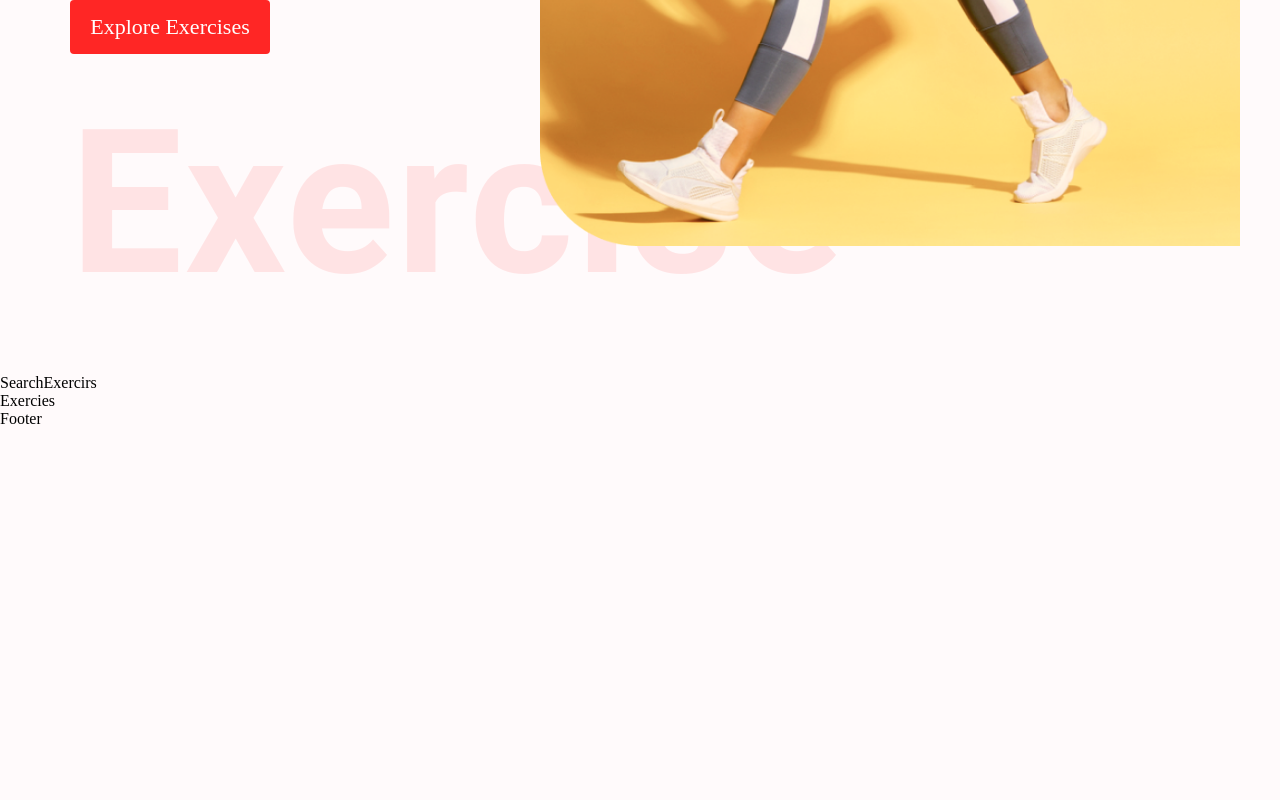
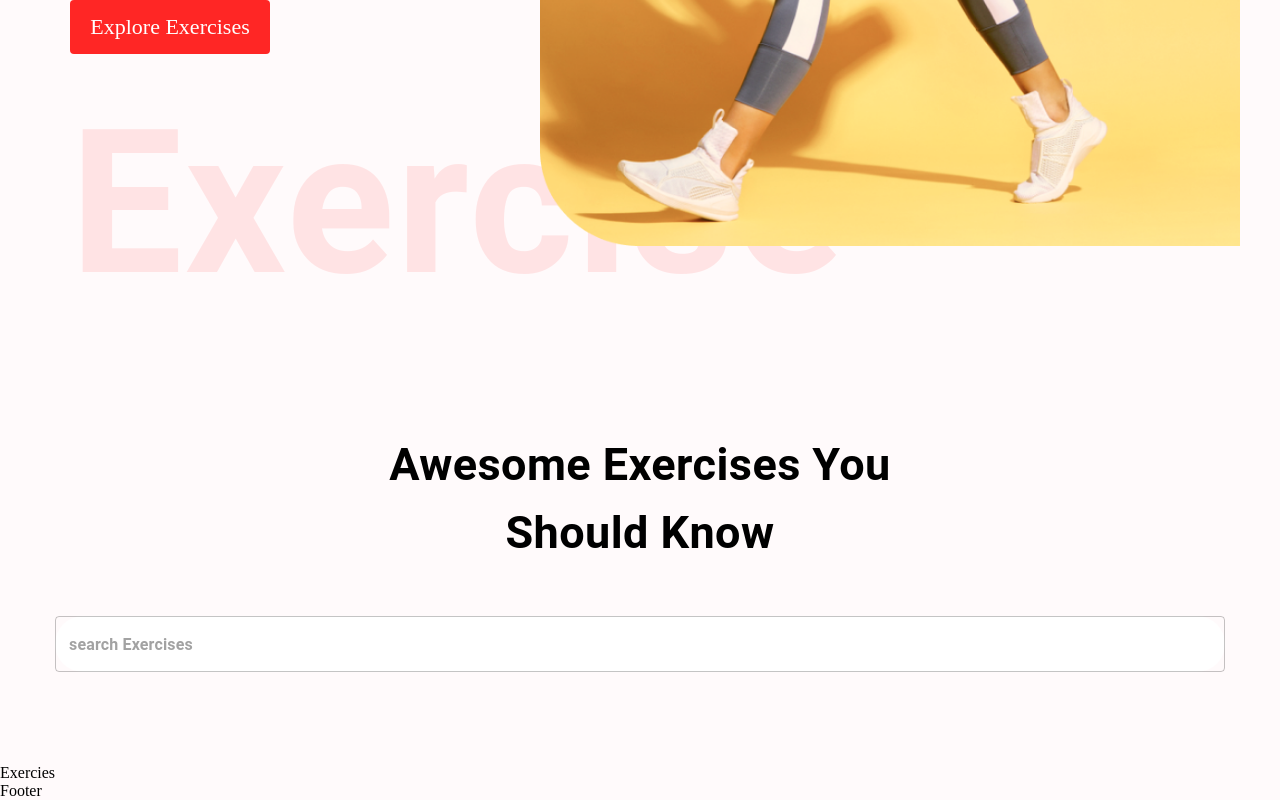
Before and after one commit to aladin-jridi/My_Gym, a React (Create React App) app in the folder my_gym/: page / in a window 1280 px wide. Shown: the part 620-1420 px from the top of the page. Before the commit the page ends 1048 px from the top, so only its background shows below. Built offline with nearby package versions, Linux system fonts and the light colour scheme.

Commit message:
style withe UI

```diff
--- a/my_gym/src/components/HeroBanner.js
+++ b/my_gym/src/components/HeroBanner.js
@@ -57,7 +57,7 @@
       And Repeat
     </Typography>
     <Typography fontSize="22px" fontFamily="Alegreya" lineHeight="35px">
-      Check out the most effective exercises personalized to you
+      Check out the most effective exercises for to you
     </Typography>
     <Stack>
       <a href="#exercises" style={{ marginTop: '45px', textDecoration: 'none', width: '200px', textAlign: 'center', background: '#FF2625', padding: '14px', fontSize: '22px', textTransform: 'none', color: 'white', borderRadius: '4px' }}>Explore Exercises</a>
--- a/my_gym/src/components/SearchExercirs.js
+++ b/my_gym/src/components/SearchExercirs.js
@@ -1,8 +1,30 @@
-import React from 'react'
+import { useEffect, useState } from "react"
+import React  from 'react';
+import { Box, Button, Stack, TextField, Typography, typography } from "@mui/material";
+import { width } from "@mui/system";
 
 const SearchExercirs = () => {
   return (
-    <div>SearchExercirs</div>
+    <Stack alignItems='center' mt ='37px' justifyContent='center' p='20px'>
+        <Typography fontWeight={700} sx={{
+            fontSize:{lg: '45px', xs: '30px'}}} mb = '50px' textAlign='center'>
+            Awesome Exercises You <br/> Should Know
+        </Typography>
+        <Box position='relative' mb='72px'>
+            <TextField
+            sx={{input: {fontWeight: '700', border: 'none', borderRadius : '5px'},
+                width:{lg: '1170px' , xs: '350px'},
+                  backgroundColor: '#FFF',
+                  borderRadius: '40px'
+                }}
+                height ='76px'
+                value=''
+                onChange={(e)=>{}}
+                placeholder='search Exercises'
+                type='text'
+            />
+        </Box>
+    </Stack>
   )
 }
 
```
